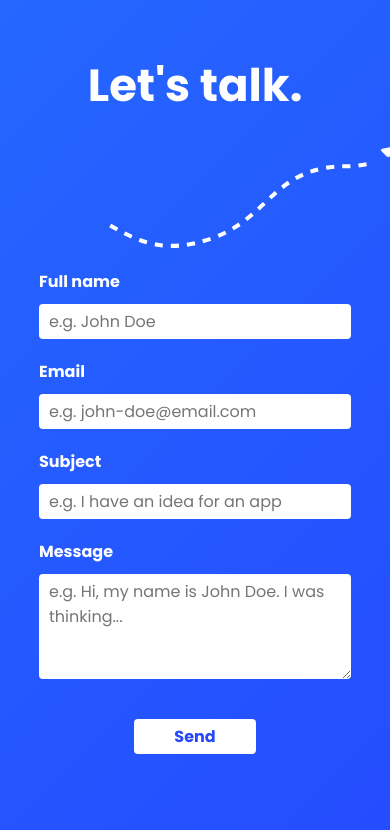
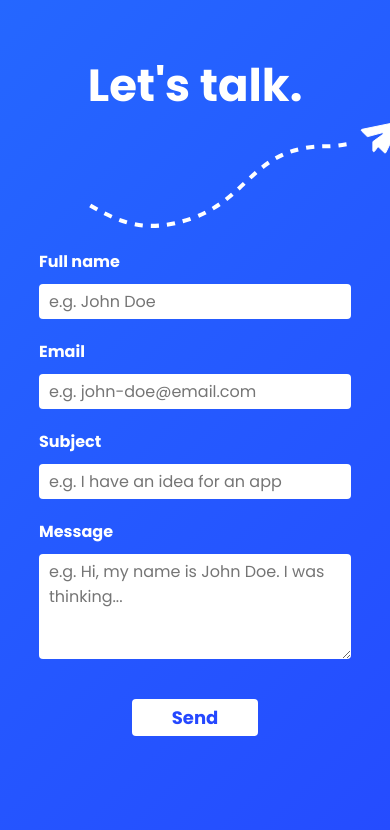
Before and after one commit to DaveKeehl/portfolio-2020, a Gatsby site: page / in a window 390 px wide. Shown: the part 4350-5180 px from the top of the page. Built offline with nearby package versions, Linux system fonts and the light colour scheme; Gatsby itself is replaced by a stand-in of ours.

Commit message:
Mobile style update

```diff
--- a/src/components/Contact/_contact.scss
+++ b/src/components/Contact/_contact.scss
@@ -24,8 +24,8 @@
 			position: relative;
 			top: initial;
 			left: initial;
-			margin: 20px 0;
-			transform: translateX(70px);
+			margin-bottom: 20px;
+			transform: translateX(50px);
 		}
 	}
 
@@ -70,6 +70,7 @@
 			width: max-content;
 			padding: 5px 40px;
 			align-self: center;
+			font-size: 18px;
 			font-weight: bold;
 			-webkit-appearance: none;
 			transition: opacity 0.2s;
```
